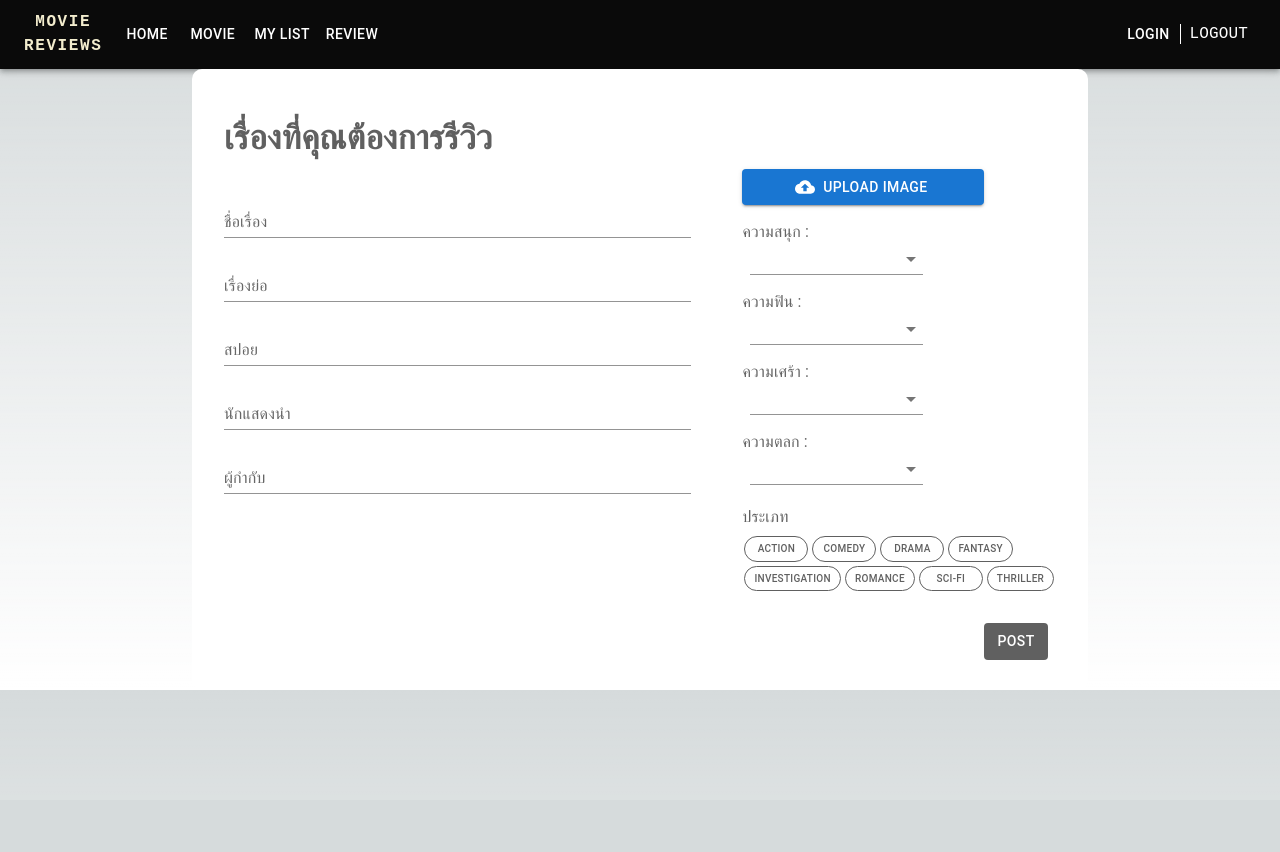
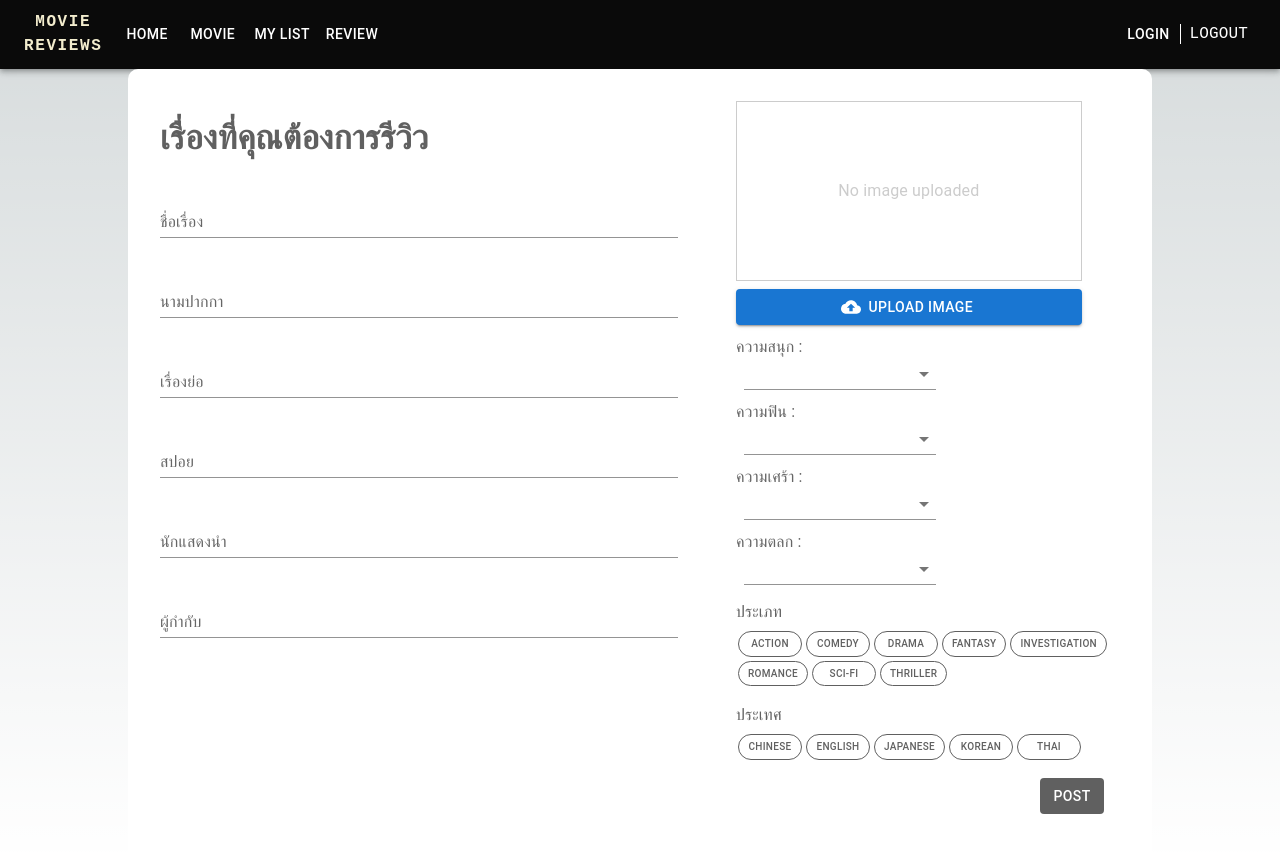
Before and after one commit to nkmbxy/movie-review-web, a Next.js app: page /createReview in a window 1280 px wide. Shown: the top 852 px of the page. Before the commit the page ends 800 px from the top, so only its background shows below. Built offline with nearby package versions, Linux system fonts and the light colour scheme.

Commit message:
finish create review

```diff
--- a/src/app/createReview/createReview.js
+++ b/src/app/createReview/createReview.js
@@ -7,11 +7,13 @@ import { styled } from '@mui/material/styles';
 export default function createReview() {
     const [reviewData, setReviewData] = useState({
         title: "",
+        writer: "",
         plot: "",
         spoiler: "",
         leadActor:"",
         director:"",
         genre: "",
+        country: "",
         funRates: "",
         finRates: "",
         sadRates: "",
@@ -21,6 +23,7 @@ export default function createReview() {
 
       const rates = ['0', '1', '2', '3', '4', '5', '6', '7', '8', '9', '10'];
       const genreItems = ['Action', 'Comedy', 'Drama', 'Fantasy', 'Investigation', 'Romance', 'Sci-fi', 'Thriller'];
+      const countriesItems = ['Chinese', 'English', 'Japanese', 'Korean', 'Thai'];
 
       const VisuallyHiddenInput = styled('input')({
         clip: 'rect(0 0 0 0)',
@@ -50,6 +53,16 @@ export default function createReview() {
         }));
     };
 
+    const handleImageChange = (e) => {
+        const file = e.target.files[0];
+        if (file) {
+            setReviewData((prevData) => ({
+                ...prevData,
+                image: URL.createObjectURL(file),
+            }));
+        }
+    };
+
     const handleSubmit = (e) => {
         e.preventDefault();
         console.log(reviewData);
@@ -61,7 +74,7 @@ export default function createReview() {
             <Box sx={{
                 display: "flex",
                 flexDirection: "row",
-                width: "70%",
+                width: "80%",
                 borderRadius: "10px",
                 background: "#FFFFFF",
                 }}>
@@ -87,7 +100,20 @@ export default function createReview() {
                         sx={{
                             marginLeft: "2rem",
                             width: "90%",
-                            marginBottom: "1rem"
+                            marginBottom: "2rem"
+                        }}
+                    />
+                    <TextField
+                        id="writer"
+                        name="writer"
+                        label="นามปากกา"
+                        variant="standard"
+                        value={reviewData.writer}
+                        onChange={handleInputChange}
+                        sx={{
+                            marginLeft: "2rem",
+                            width: "90%",
+                            marginBottom: "2rem"
                         }}
                     />
                     <TextField
@@ -100,7 +126,7 @@ export default function createReview() {
                         sx={{
                             marginLeft: "2rem",
                             width: "90%",
-                            marginBottom: "1rem"
+                            marginBottom: "2rem"
                         }}
                     />
                     <TextField
@@ -113,7 +139,7 @@ export default function createReview() {
                         sx={{
                             marginLeft: "2rem",
                             width: "90%",
-                            marginBottom: "1rem"
+                            marginBottom: "2rem"
                         }}
                     />
                     <TextField
@@ -126,7 +152,7 @@ export default function createReview() {
                         sx={{
                             marginLeft: "2rem",
                             width: "90%",
-                            marginBottom: "1rem"
+                            marginBottom: "2rem"
                         }}
                     />
                     <TextField
@@ -139,11 +165,26 @@ export default function createReview() {
                         sx={{
                             marginLeft: "2rem",
                             width: "90%",
-                            marginBottom: "1rem"
+                            marginBottom: "2rem"
                         }}
                     />
                 </Box>
-                <Box className="right-side" sx={{width: "40%", marginTop: "100px", marginLeft: "2rem"}} >
+                <Box className="right-side" sx={{width: "40%", margin: "2rem"}} >
+                    <Box sx={{
+                            display: "flex",
+                            justifyContent: "center",
+                            alignItems: "center",
+                            border: "1px solid #CCCCCC",
+                            width: "90%",
+                            height: "180px",
+                            marginBottom: ".5rem"
+                        }}>
+                            {reviewData.image ? (
+                                <img src={reviewData.image} alt="Uploaded" style={{width: '100%', height: '100%', objectFit: 'contain'}} />
+                            ) : (
+                                <Typography sx={{ color: "#ccc" }}>No image uploaded</Typography>
+                            )}
+                        </Box>
                         <Button className='image-upload'
                             component="label"
                             role={undefined}
@@ -151,17 +192,15 @@ export default function createReview() {
                             tabIndex={-1}
                             startIcon={<CloudUploadIcon />}
                             sx={{
-                            width: "70%",
+                                width: "90%",
                                 textWrap: "nowrap",
-                        }}
-                        onChange={handleSelectChange}>
-
+                            }}>
                             Upload image
-                        <VisuallyHiddenInput type="file" />
+                            <VisuallyHiddenInput type="file" onChange={handleImageChange} />
                         </Button>
                     <InputLabel id="funRates"
                         sx={{
-                                paddingTop: "15px",
+                                paddingTop: "10px",
                             }}
                         >ความสนุก :
                     </InputLabel>
@@ -182,7 +221,7 @@ export default function createReview() {
                     </Select>
                     <InputLabel id="funRates"
                         sx={{
-                                paddingTop: "15px",
+                                paddingTop: "10px",
                             }}
                         >ความฟิน :
                     </InputLabel>
@@ -203,7 +242,7 @@ export default function createReview() {
                     </Select>
                     <InputLabel id="funRates"
                         sx={{
-                                paddingTop: "15px",
+                                paddingTop: "10px",
                             }}
                         >ความเศร้า :
                     </InputLabel>
@@ -224,7 +263,7 @@ export default function createReview() {
                     </Select>
                     <InputLabel id="funRates"
                         sx={{
-                                paddingTop: "15px",
+                                paddingTop: "10px",
                             }}
                         >ความตลก :
                     </InputLabel>
@@ -246,7 +285,7 @@ export default function createReview() {
                     <Typography
                         sx={{
                             color: "#606060",
-                            margin: "20px 0px 5px 0px",
+                            margin: "15px 0px 5px 0px",
                             maxWidth: "300px"
                         }}
                     >
@@ -278,10 +317,45 @@ export default function createReview() {
                             </Button>
                         ))}
                     </Box>
+                    <Typography
+                        sx={{
+                            color: "#606060",
+                            margin: "15px 0px 5px 0px",
+                            maxWidth: "300px"
+                        }}
+                    >
+                        ประเทศ
+                    </Typography>
+                    <Box className='countries-button'>
+                        {countriesItems.map((countriesItems, index) => (
+                            <Button
+                                key={index}
+                                variant="outlined"
+                                size="small"
+                                sx={{
+                                    borderColor: "#606060",
+                                    color: reviewData.country === countriesItems ? "#FFFFFF" : "#606060",
+                                    backgroundColor: reviewData.country === countriesItems ? "#606060" : "transparent",
+                                    borderColor: "#606060",
+                                    borderRadius: "20px",
+                                    display: "inline-block",
+                                    margin: "2px",
+                                    textAlign: "center",
+                                    fontSize: "10px",
+                                    "&:hover": {
+                                        backgroundColor: reviewData.country === countriesItems ? "#606060" : "transparent",
+                                    },
+                                }}
+                                onClick={() => handleSelectChange({ target: { name: "country", value: countriesItems } })}
+                            >
+                                {countriesItems}
+                            </Button>
+                        ))}
+                    </Box>
                     <Box sx={{
                         display: "flex",
                         justifyContent: "flex-end",
-                        margin: "30px 40px"
+                        margin: "1rem"
                         }}>
                         <Button
                             className='post-button'
@@ -292,7 +366,7 @@ export default function createReview() {
                                 fontSize: "14px",
                                 fontWeight: "500px",
                                 "&:hover": {
-                                    backgroundColor: "#404040", // Darker color on hover
+                                    backgroundColor: "#404040",
                                 },
                             }}
                         >
--- a/src/app/home.js
+++ b/src/app/home.js
@@ -120,7 +120,7 @@ export default function HomePage() {
                 letterSpacing: ".1rem",
                 textDecoration: "none",
               }}>
-            Made in England
+            Made in English
         </Typography>
         <Box sx={{ display: 'flex', flexWrap: 'wrap', justifyContent: 'center', height: '150px'}}>
           {moviesList.map((item) => (
@@ -141,7 +141,7 @@ export default function HomePage() {
                 letterSpacing: ".1rem",
                 textDecoration: "none",
               }}>
-            Made in Japan
+            Made in Japanese
         </Typography>
         <Box sx={{ display: 'flex', flexWrap: 'wrap', justifyContent: 'center', height: '150px'}}>
           {moviesList.map((item) => (
@@ -162,7 +162,7 @@ export default function HomePage() {
                 letterSpacing: ".1rem",
                 textDecoration: "none",
               }}>
-            Made in Korea
+            Made in Korean
         </Typography>
         <Box sx={{ display: 'flex', flexWrap: 'wrap', justifyContent: 'center', height: '150px'}}>
           {moviesList.map((item) => (
```
Lines whose indentation alone changed are shown as unchanged.
